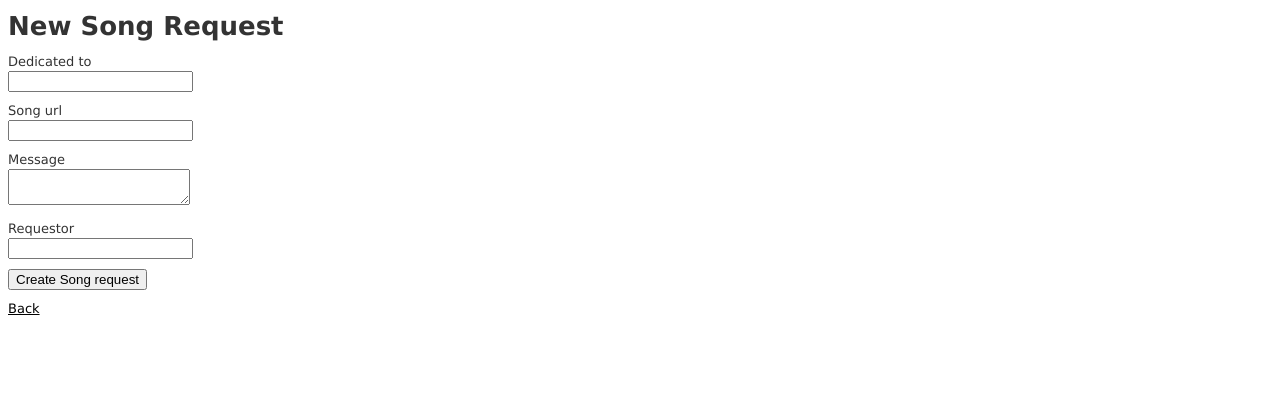
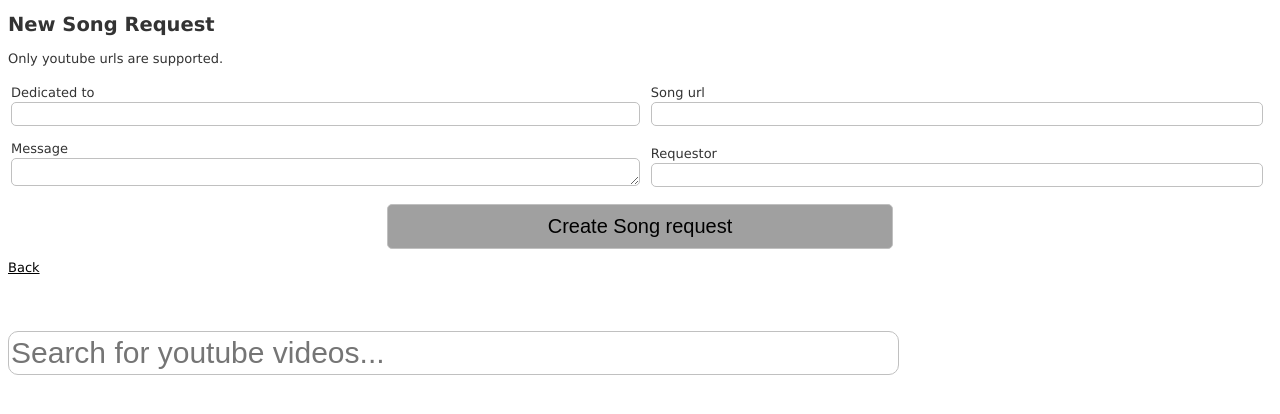
Before and after one commit to nihilchk/jukebox, a Rails app: page /song_requests/new in a window 1280 px wide. Shown: the top 414 px of the page. Run offline with Rails 7, Linux system fonts and the light colour scheme; style sheets or scripts are compiled from the project's sources; some libraries are stand-ins or nearby versions.

Commit message:
Added code for searching html stripped youtube video urls and making those requests also

```diff
--- a/app/assets/stylesheets/scaffolds.scss
+++ b/app/assets/stylesheets/scaffolds.scss
@@ -44,7 +44,6 @@ div {
 .field_with_errors {
   padding: 2px;
   background-color: red;
-  display: table;
 }
 
 #error_explanation {
--- a/app/assets/stylesheets/song_requests.scss
+++ b/app/assets/stylesheets/song_requests.scss
@@ -1,3 +1,41 @@
 // Place all the styles related to the SongRequests controller here.
 // They will automatically be included in application.css.
 // You can use Sass (SCSS) here: http://sass-lang.com/
+
+input[type="text"], textarea {
+  font-size:10px;
+  width: 98%;
+  border: solid 1px;
+  border-color: #C0C0C0;
+  border-radius: 5px;
+}
+
+input[type="text"] {
+  height:20px;
+}
+
+#youtube_url_fetcher {
+  width: 70%;
+  height: 40px;
+  font-size: 30px;
+  border-radius: 10px;
+  clear: both;
+}
+
+#search_results {
+  position: absolute;
+  background: white;
+}
+
+input[type="submit"] {
+  padding: 10px 0;
+  font-size: 20px;
+  background-color: #A0A0A0;
+  width: 40%;
+  border: solid 1px;
+  border-color: #C0C0C0;
+  border-radius: 5px;
+}
+.actions {
+  text-align: center;
+}
--- /dev/null
+++ b/app/helpers/search_query_helper.rb
@@ -0,0 +1,3 @@
+
+module SearchQueryHelper
+end
--- a/app/helpers/song_requests_helper.rb
+++ /dev/null
@@ -1,2 +0,0 @@
-module SongRequestsHelper
-end
--- a/app/views/song_requests/_form.html.erb
+++ b/app/views/song_requests/_form.html.erb
@@ -10,23 +10,36 @@
       </ul>
     </div>
   <% end %>
-
+<table width="100%">
+  <tr>
+    <td>
       <div class="field">
         <%= f.label :dedicated_to %><br>
         <%= f.text_field :dedicated_to %>
       </div>
+    </td>
+    <td>
       <div class="field">
         <%= f.label :song_url %><br>
         <%= f.text_field :song_url %>
       </div>
+    </td>
+  </tr>
+  <tr>
+    <td>
       <div class="field">
         <%= f.label :message %><br>
         <%= f.text_area :message %>
       </div>
+    </td>
+    <td>
       <div class="field">
         <%= f.label :requestor %><br>
         <%= f.text_field :requestor %>
       </div>
+    </td>
+  </tr>
+</table>
   <div class="actions">
     <%= f.submit %>
   </div>
--- a/app/views/song_requests/new.html.erb
+++ b/app/views/song_requests/new.html.erb
@@ -1,5 +1,9 @@
-<h1>New Song Request</h1>
-
+<h2>New Song Request</h2>
+<p>Only youtube urls are supported.</p>
 <%= render 'form' %>
 
 <%= link_to 'Back', song_requests_path %>
+
+<br/><br/><br/><br/>
+<input type="text" placeholder="Search for youtube videos..." id="youtube_url_fetcher" title="Type and press enter, then click on one result to populate the url" />
+<div id="search_results"></div>
--- a/config/routes.rb
+++ b/config/routes.rb
@@ -5,4 +5,6 @@ Rails.application.routes.draw do
       put 'retry'
     end
   end
+
+  get 'search_youtube_videos', controller: 'search_query', action: 'search_youtube_videos'
 end
```
Also changed, not shown: app/assets/javascripts/song_requests.coffee (+16 -0 lines), app/controllers/search_query_controller.rb (added, +18 -0 lines), app/views/song_requests/index.html.erb (+9 -10 lines), 1 other file. Lines whose indentation alone changed are shown as unchanged.
